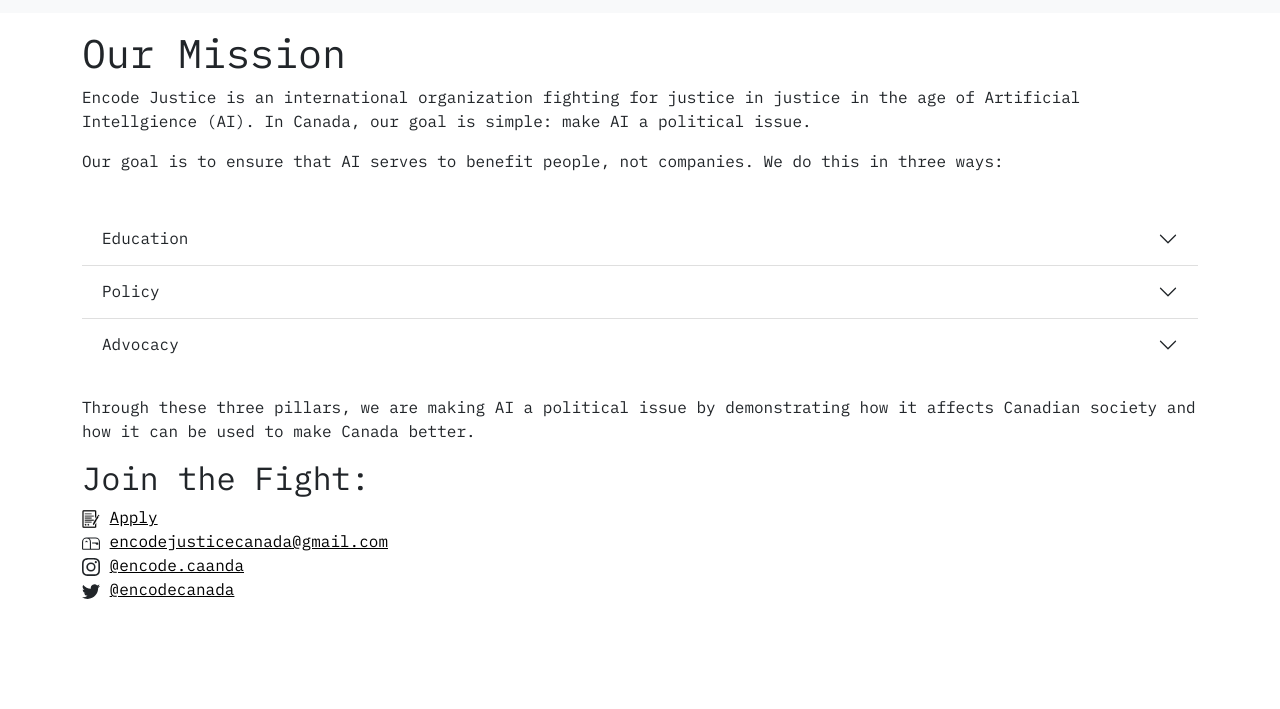
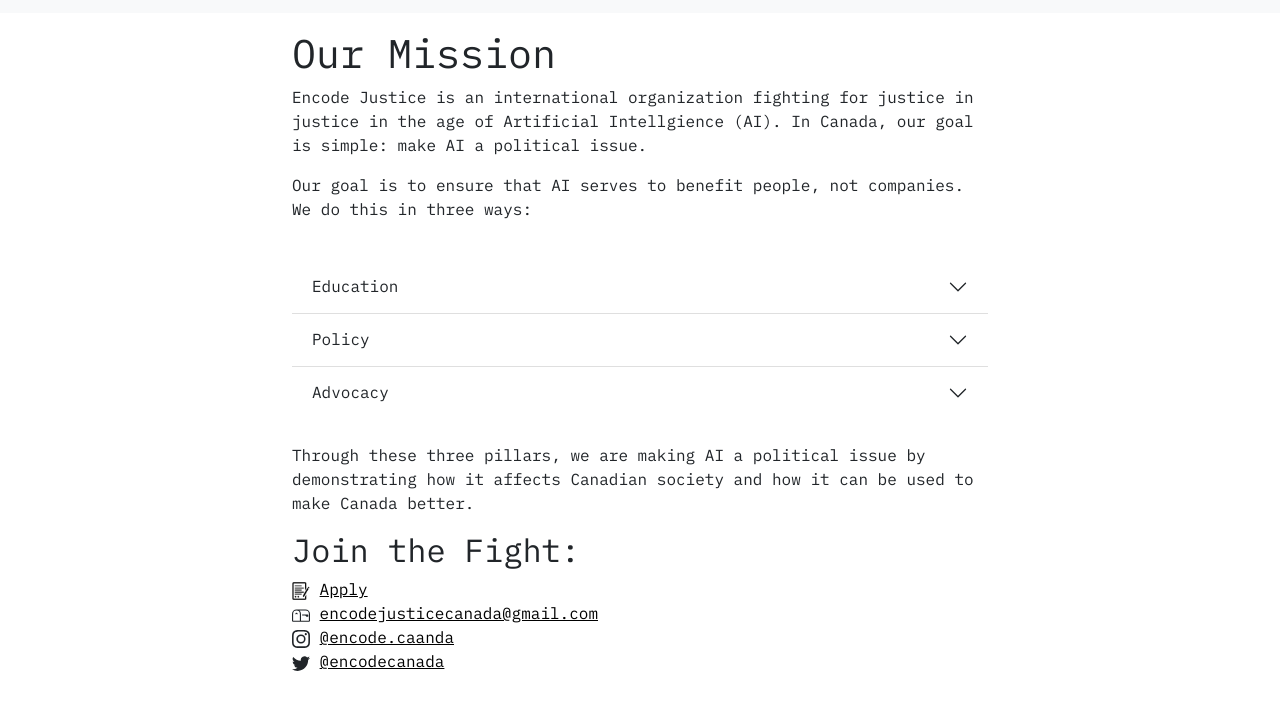
Before and after one commit to iepstein01/encode-justice-canada-website, a plain HTML site: page index.html in a window 1280 px wide. Shown: the part 61-770 px from the top of the page. Drawn offline with nearby package versions, Linux system fonts and the light colour scheme.

Commit message:
made word padding more readable

```diff
--- a/index.html
+++ b/index.html
@@ -39,7 +39,7 @@
             </div>
         </nav>
     </center>
-    <div class="container" style="padding-top: 1em;">
+    <div class="container" style="padding-top: 1em; word-wrap: break-word; width: 720px;">
         <h1>Our Mission</h1>
         <p>Encode Justice is an international organization fighting for justice in justice in the age of Artificial
             Intellgience (AI). In Canada, our goal is simple: make AI a political issue.</p>
@@ -117,7 +117,7 @@
         <p>Through these three pillars, we are making AI a political issue by demonstrating how it affects Canadian
             society and how it can be used to make Canada better.</p>
     </div>
-    <div class="container">
+    <div class="container" style="word-wrap: break-word; width: 720px;">
         <h2>Join the Fight:</h2>
         <div>
             <img src="assets/form_icon.png" width="18px">
```
Also changed, not shown: about.html (+1 -1 lines), advocacy.html (+1 -1 lines), contact.html (+1 -1 lines), policy.html (+1 -1 lines).
